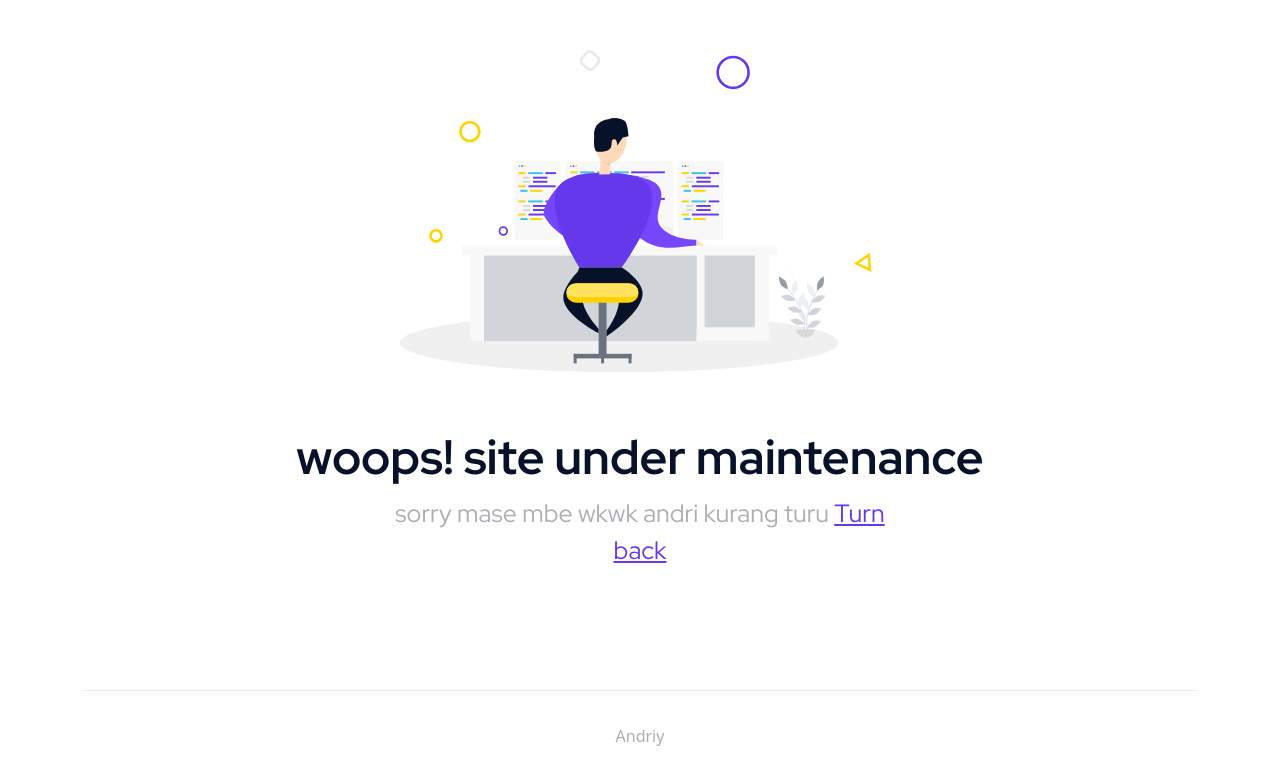
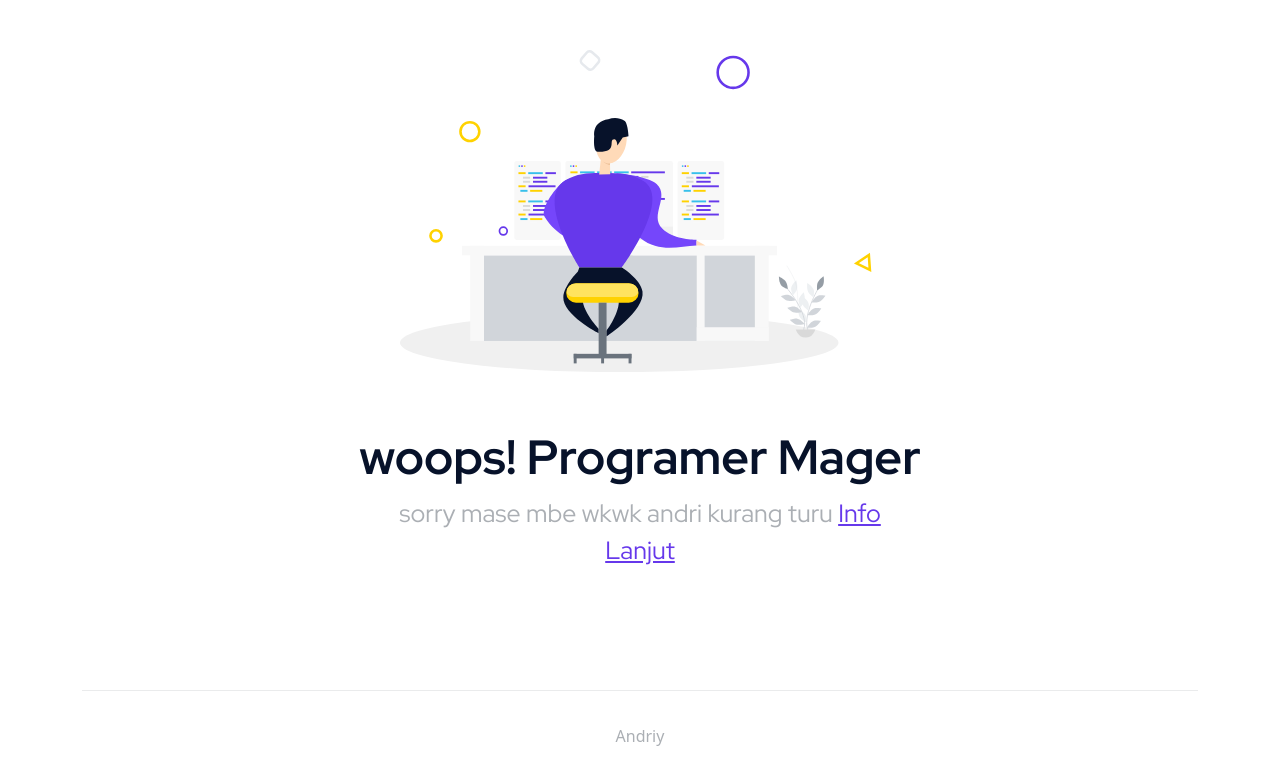
Before and after one commit to andriy1012/huhu, a plain HTML site: page km-feb24-surabaya-7-main/index.html in a window 1280 px wide. Drawn offline with nearby package versions, Linux system fonts and the light colour scheme.

Commit message:
Update index.html

```diff
--- a/km-feb24-surabaya-7-main/index.html
+++ b/km-feb24-surabaya-7-main/index.html
@@ -17,8 +17,8 @@
     <section class="content">
         <img src="assets/img/illustration.svg" alt="img">
         <div class="text">
-            <h1>woops! site under maintenance</h1>
-            <p class="w-25">sorry mase mbe wkwk andri kurang turu <a href="https://www.youtube.com/watch?v=ljXSjIph5ZM&list=RDljXSjIph5ZM&start_radio=1"> Turn back</a></p>
+            <h1>woops! Programer Mager</h1>
+            <p class="w-25">sorry mase mbe wkwk andri kurang turu <a href="https://www.youtube.com/watch?v=ljXSjIph5ZM&list=RDljXSjIph5ZM&start_radio=1">Info Lanjut</a></p>
         </div>
     </section>
     <!-- footer section -->
```
